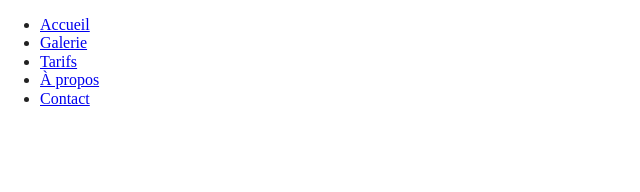
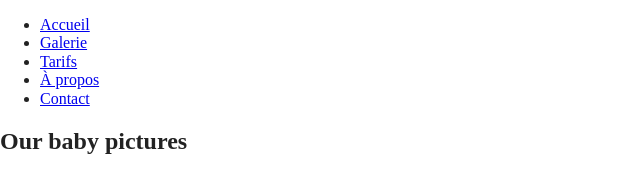
Before and after one commit to IdurarDev/site-babies, a website built with Parcel: page galery.html in a window 1280 px wide. Shown: the whole page, without its empty margins (0-640 px from the left). Built offline with nearby package versions, Linux system fonts and the light colour scheme.

Commit message:
add h2 in main in galery.html

```diff
--- a/galery.html
+++ b/galery.html
@@ -34,6 +34,8 @@
             </ul>
          </nav>
       </header>
+
+      <h2 class="title-galery">Our baby pictures</h2>
       <main>
 
       </main>
```
